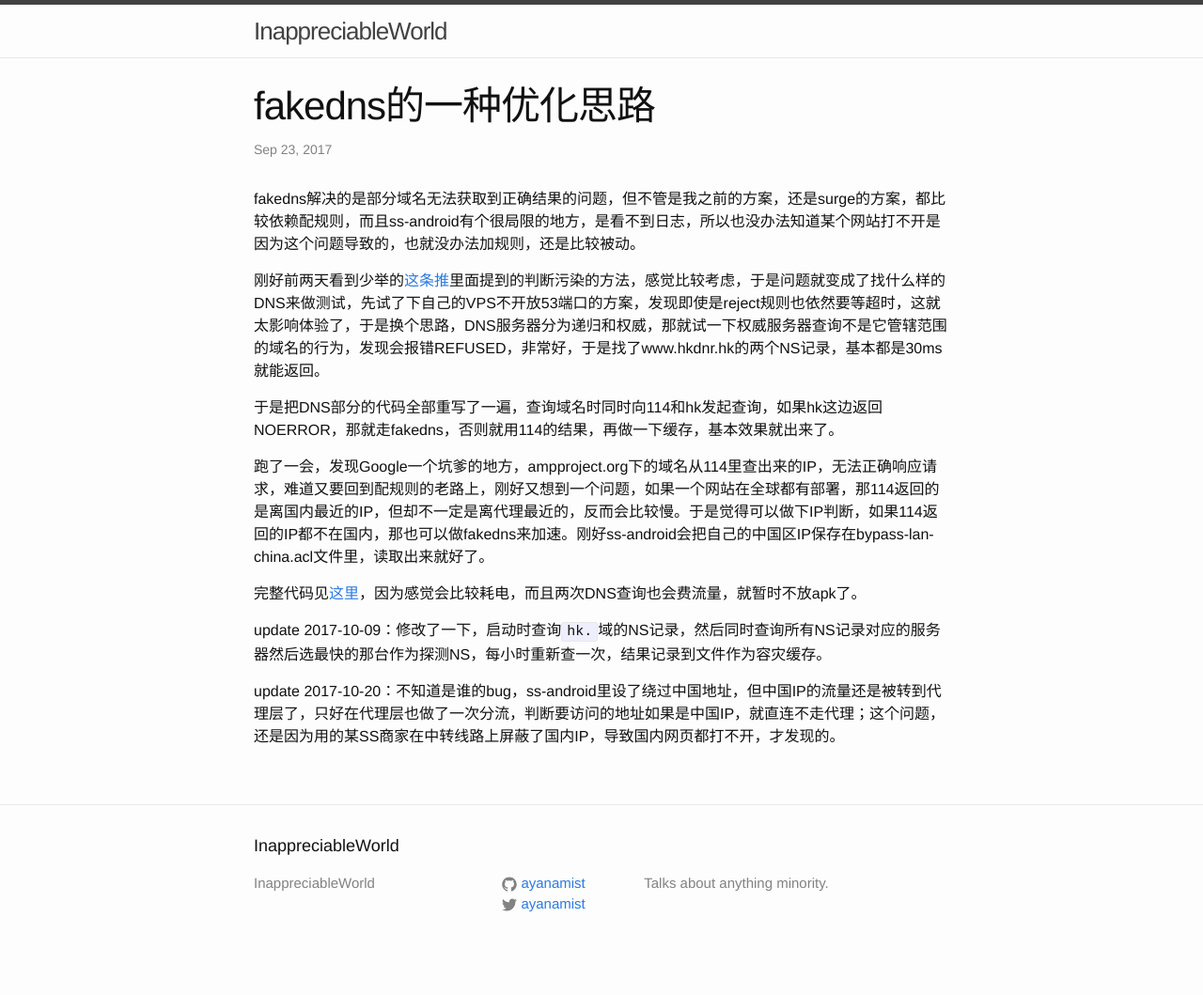
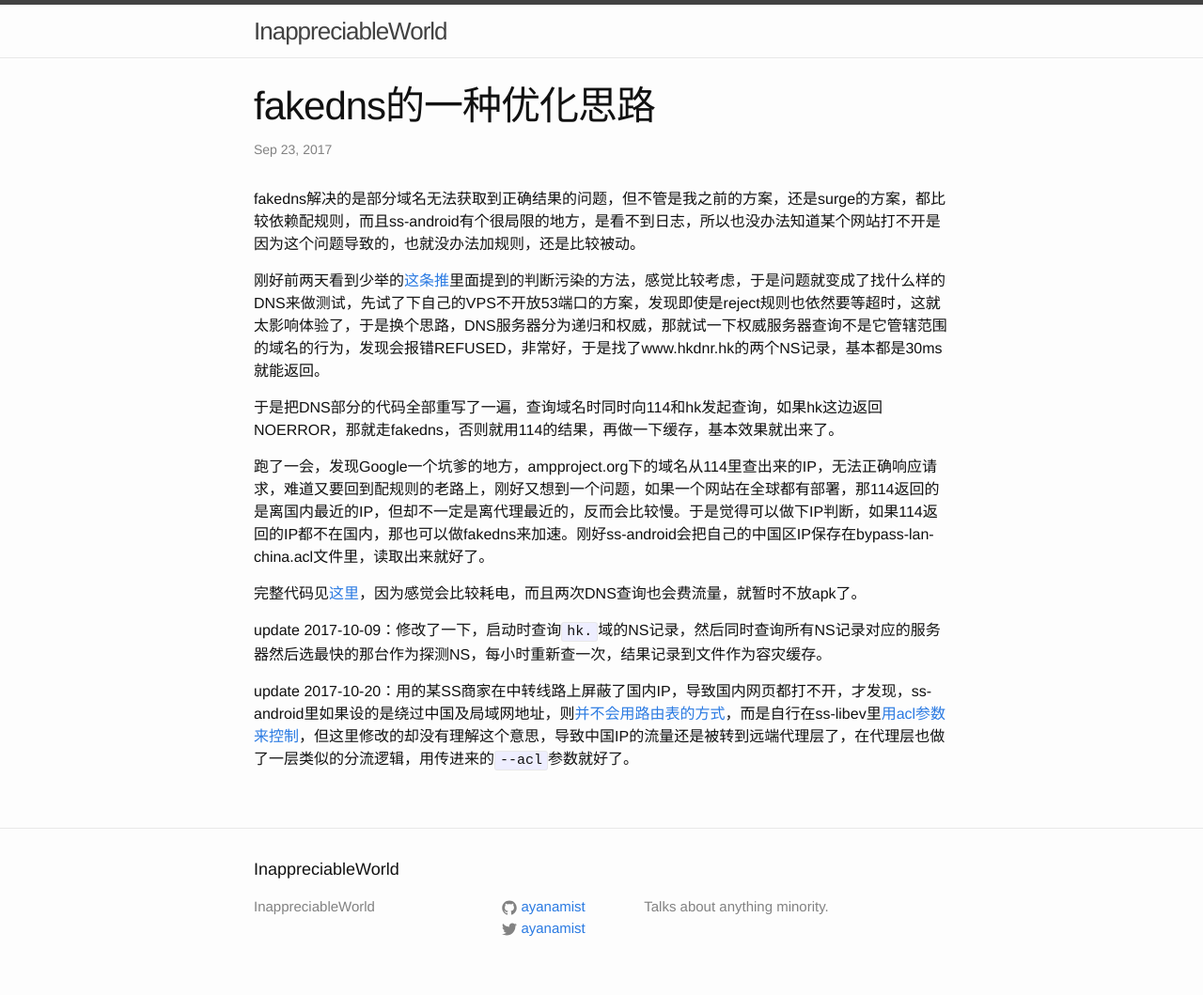
Before and after one commit to ayanamist/ayanamist.github.io, a Jekyll site: the page built from _posts/2017-09-23-fakedns2.md, in a window 1280 px wide. Shown: the whole page at 94% size. Built offline with Jekyll 4.4.1, drawn with Linux system fonts in a browser that asks for light colours; before the commit the page ends 1034 px from its top, so only the background shows below that.

Commit message:
Update 2017-09-23-fakedns2.md

```diff
--- a/_posts/2017-09-23-fakedns2.md
+++ b/_posts/2017-09-23-fakedns2.md
@@ -15,4 +15,4 @@ fakedns解决的是部分域名无法获取到正确结果的问题，但不管
 
 update 2017-10-09：修改了一下，启动时查询`hk.`域的NS记录，然后同时查询所有NS记录对应的服务器然后选最快的那台作为探测NS，每小时重新查一次，结果记录到文件作为容灾缓存。
 
-update 2017-10-20：不知道是谁的bug，ss-android里设了绕过中国地址，但中国IP的流量还是被转到代理层了，只好在代理层也做了一次分流，判断要访问的地址如果是中国IP，就直连不走代理；这个问题，还是因为用的某SS商家在中转线路上屏蔽了国内IP，导致国内网页都打不开，才发现的。
+update 2017-10-20：用的某SS商家在中转线路上屏蔽了国内IP，导致国内网页都打不开，才发现，ss-android里如果设的是绕过中国及局域网地址，则[并不会用路由表的方式](https://github.com/shadowsocks/shadowsocks-android/blob/e8b5953701830e17c135e7050dd103ef7af45c51/mobile/src/main/scala/com/github/shadowsocks/ShadowsocksVpnService.scala#L214)，而是自行在ss-libev里[用acl参数来控制](https://github.com/shadowsocks/shadowsocks-android/blob/e8b5953701830e17c135e7050dd103ef7af45c51/mobile/src/main/scala/com/github/shadowsocks/ShadowsocksVpnService.scala#L162)，但这里修改的却没有理解这个意思，导致中国IP的流量还是被转到远端代理层了，在代理层也做了一层类似的分流逻辑，用传进来的`--acl`参数就好了。
```
